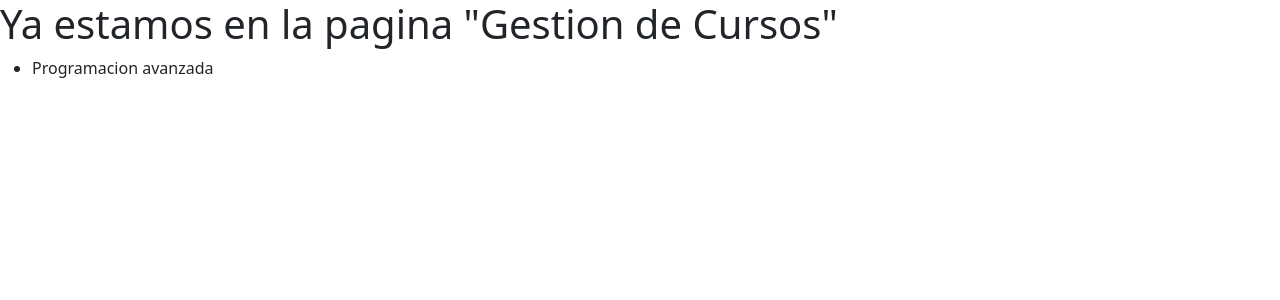
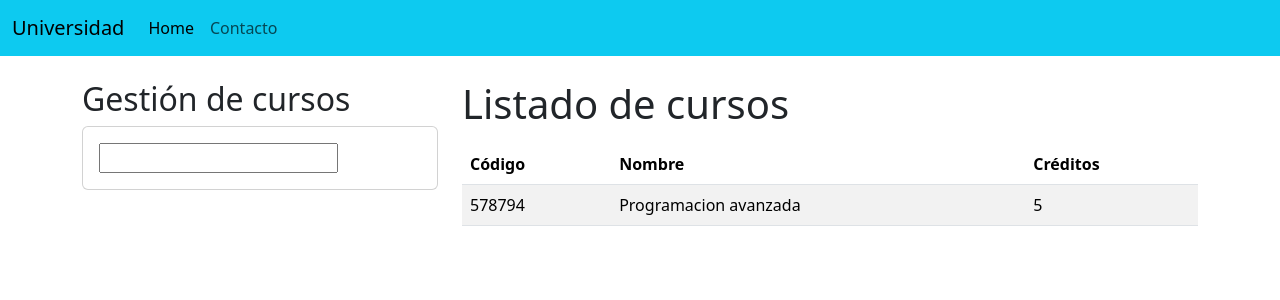
Before and after one commit to elianismedina/firstdjangoproject, a Django app: page / in a window 1280 px wide. Shown: the top 300 px of the page. Run offline with Django 4.2, Linux system fonts and the light colour scheme; data comes from the database, SQL or seed files in the repository.

Commit message:
added navbar

```diff
--- /dev/null
+++ b/Aplicaciones/Academico/templates/base.html
@@ -0,0 +1,36 @@
+<!doctype html>
+<html lang="en">
+<head>
+    <meta charset="UTF-8">
+    <meta name="viewport"
+          content="width=device-width, user-scalable=no, initial-scale=1.0, maximum-scale=1.0, minimum-scale=1.0">
+    <meta http-equiv="X-UA-Compatible" content="ie=edge">
+    <title>{% block title %}{% endblock %}</title>
+    <link href="https://cdn.jsdelivr.net/npm/bootstrap@5.3.1/dist/css/bootstrap.min.css" rel="stylesheet" integrity="sha384-4bw+/aepP/YC94hEpVNVgiZdgIC5+VKNBQNGCHeKRQN+PtmoHDEXuppvnDJzQIu9" crossorigin="anonymous">
+</head>
+<body>
+<nav class="navbar navbar-expand-lg navbar-light bg-info">
+  <div class="container-fluid">
+    <a class="navbar-brand" href="#">Universidad</a>
+    <button class="navbar-toggler" type="button" data-bs-toggle="collapse" data-bs-target="#navbarNavAltMarkup" aria-controls="navbarNavAltMarkup" aria-expanded="false" aria-label="Toggle navigation">
+      <span class="navbar-toggler-icon"></span>
+    </button>
+    <div class="collapse navbar-collapse" id="navbarNavAltMarkup">
+      <div class="navbar-nav">
+        <a class="nav-link active" aria-current="page" href="#">Home</a>
+        <a class="nav-link" href="#">Contacto</a>
+
+      </div>
+    </div>
+  </div>
+</nav>
+<div class="container py-4">
+  {% block body %}
+
+
+
+  {% endblock %}
+</div>
+<script src="https://cdn.jsdelivr.net/npm/bootstrap@5.3.1/dist/js/bootstrap.bundle.min.js" integrity="sha384-HwwvtgBNo3bZJJLYd8oVXjrBZt8cqVSpeBNS5n7C8IVInixGAoxmnlMuBnhbgrkm" crossorigin="anonymous"></script>
+</body>
+</html>
--- a/Aplicaciones/Academico/templates/gestionCursos.html
+++ b/Aplicaciones/Academico/templates/gestionCursos.html
@@ -1,22 +1,53 @@
-<!doctype html>
-<html lang="en">
-<head>
-    <meta charset="UTF-8">
-    <meta name="viewport"
-          content="width=device-width, user-scalable=no, initial-scale=1.0, maximum-scale=1.0, minimum-scale=1.0">
-    <meta http-equiv="X-UA-Compatible" content="ie=edge">
-    <title>Document</title>
-    <link href="https://cdn.jsdelivr.net/npm/bootstrap@5.3.1/dist/css/bootstrap.min.css" rel="stylesheet" integrity="sha384-4bw+/aepP/YC94hEpVNVgiZdgIC5+VKNBQNGCHeKRQN+PtmoHDEXuppvnDJzQIu9" crossorigin="anonymous">
-</head>
-<body>
+{% extends "./base.html"%}
+{% block title %} Gestion de cursos {% endblock %}
 
-<h1>Ya estamos en la pagina "Gestion de Cursos"</h1>
-<ul>
-    {% for c in cursos %}
-    <li>{{c.nombre}}</li>
+{% block body%}
+<div class="row">
+    <div class="col-sm-12 col-md-6 col-lg-4 col-xl-4">
+        <h2>Gestión de cursos</h2>
+        <div class="card">
+            <div class="card-body">
+                <form action="" method="POST">
+                    <div class="form-group">
+                        <input type="text">
 
-    {% endfor %}
-</ul>
-<script src="https://cdn.jsdelivr.net/npm/bootstrap@5.3.1/dist/js/bootstrap.bundle.min.js" integrity="sha384-HwwvtgBNo3bZJJLYd8oVXjrBZt8cqVSpeBNS5n7C8IVInixGAoxmnlMuBnhbgrkm" crossorigin="anonymous"></script>
-</body>
-</html>
+                    </div>
+
+                </form>
+
+            </div>
+
+        </div>
+
+    </div>
+    <div class="col-sm-12 col-md-6 col-lg-8 col-xl-8">
+        <h1>Listado de cursos</h1>
+        <div class="table-responsive py-2">
+            <table class="table table-striped">
+                <thead>
+                <tr>
+                    <th>Código</th>
+                    <th>Nombre</th>
+                    <th>Créditos</th>
+                </tr>
+                </thead>
+                <tbody>
+                {% for c in cursos %}
+                <tr>
+                    <td>{{c.codigo}}</td>
+                    <td>{{c.nombre}}</td>
+                    <td>{{c.creditos}}</td>
+                </tr>
+                {% endfor %}
+
+                </tbody>
+
+            </table>
+
+        </div>
+
+    </div>
+
+
+</div>
+{% endblock %}
```
